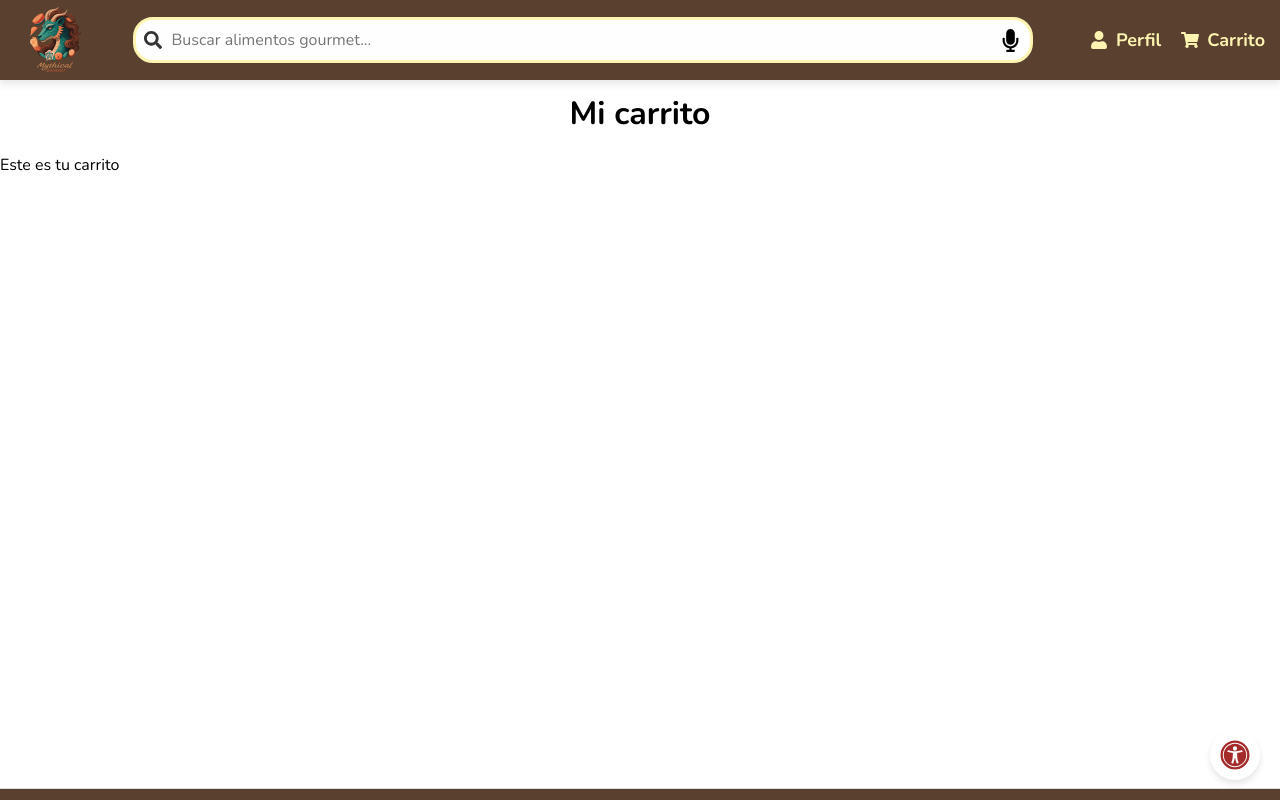
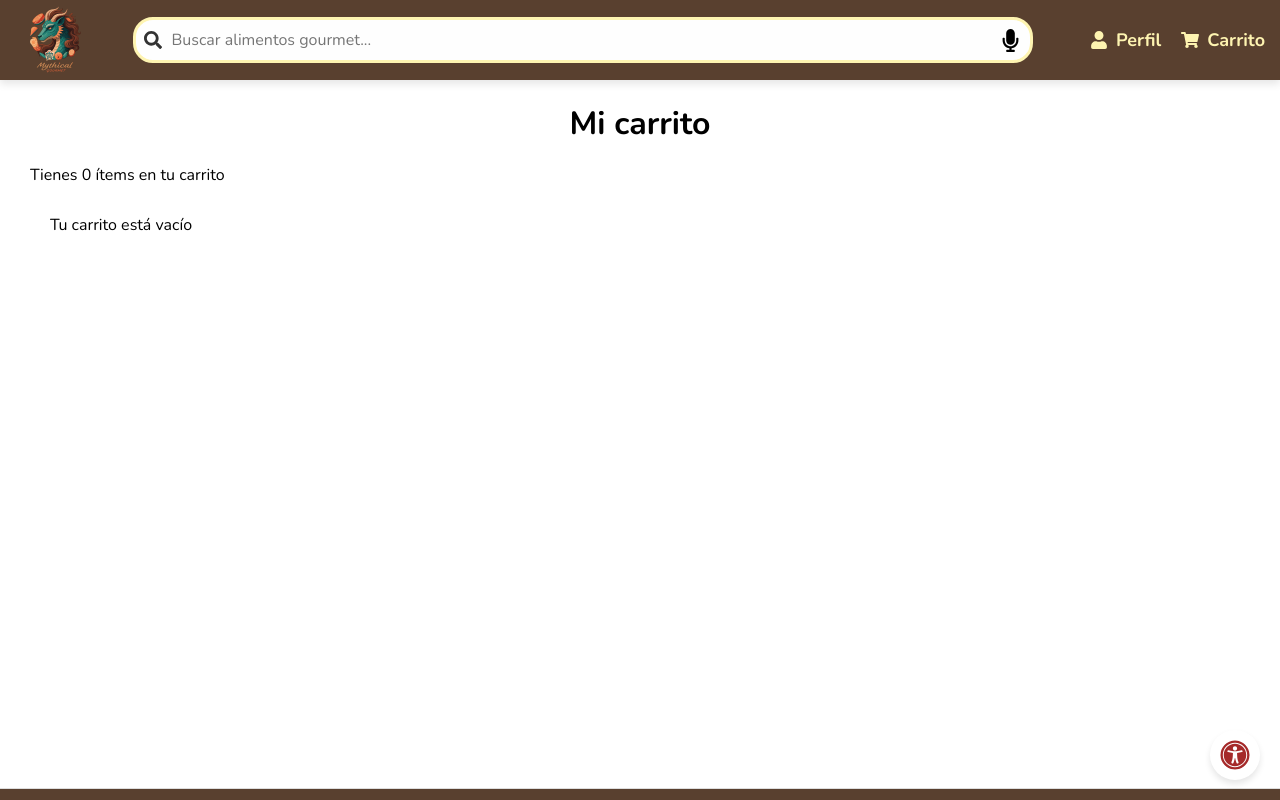
Before and after one commit to walterEon/mythical-creatures2, a React (Create React App) app: page /carrito in a window 1280 px wide. Built offline with nearby package versions, Linux system fonts and the light colour scheme.

Commit message:
ver carrito

```diff
--- a/src/App.js
+++ b/src/App.js
@@ -7,6 +7,7 @@ import Navbar from './components/Navbar/Navbar.js';
 import Categoria from './pages/Categoria/Categoria.js';
 import AccessibilityButton from './components/AccessibilityButton/AccessibilityButton.js';
 import ProductoInfo from './pages/ProductoInfo/ProductoInfo.js';
+import Compra from './pages/Compra/Compra.js';
 import Footer from './components/Footer/Footer.js';
 import './App.css';
 
@@ -24,6 +25,7 @@ function App() {
             <Route path='/perfil' element={<Perfil />} />
             <Route path='/registro' element={<Registro />} />
             <Route path='/carrito' element={<Carrito />} />
+            <Route path='/compra' element={<Compra />} />
           </Routes>
         </div>
         <Footer />
--- a/src/components/Navbar/Navbar.js
+++ b/src/components/Navbar/Navbar.js
@@ -328,7 +328,7 @@ function Navbar() {
           type="text"
           placeholder="Buscar alimentos gourmet..."
           value={searchTerm}
-          onChange={(e) => setSearchTerm(e.target.value)}
+          onChange={handleSearchChange}
         />
         <FaMicrophone
           className="mic-icon"
--- a/src/pages/Carrito/Carrito.css
+++ b/src/pages/Carrito/Carrito.css
@@ -1,4 +1,29 @@
 .carrito-page h1{
   text-align: center;
   margin-top: 15px;
+
 }
+
+.cabecera-carrito{
+  padding: 10px;
+}
+
+.cabecera-carrito p{
+  padding-left: 20px;
+}
+
+.cuerpo-carrito{
+  display: flex;
+  justify-content: center;
+  margin-left: 50px;
+  margin-right: 50px;
+}
+
+.productos-carrito{
+  width: 60%;
+}
+
+.datos-compra{
+  width: 40%;
+  margin-left: 50px;
+}
--- a/src/pages/Carrito/Carrito.js
+++ b/src/pages/Carrito/Carrito.js
@@ -1,11 +1,112 @@
 import './Carrito.css';
+import { useEffect, useState, useRef } from 'react';
+import SoundPlayer from '../../components/SoundPlayer/SoundPlayer';
+import {FaTrash} from 'react-icons/fa';
+import { useNavigate } from 'react-router-dom';
 
 function Carrito() {
 
+    const [cartItems, setCartItems] = useState([]);
+
+    const [showDeletePopup, setShowDeletePopup] = useState(false); // Popup para eliminar producto
+
+    const [itemToDelete, setItemToDelete] = useState(null); // Producto seleccionado para eliminar
+
+    const soundPlayerRef = useRef(null);
+
+    const navigate = useNavigate();
+
+  const playSound = (soundName) => {
+    if (soundPlayerRef.current) {
+      soundPlayerRef.current.playSound(soundName);
+    }
+  };
+
+    // Abrir el popup para eliminar un producto
+  const openDeletePopup = (item) => {
+    setItemToDelete(item);
+    setShowDeletePopup(true);
+  };
+
+  const goComprar = () => {
+    navigate('/compra');
+  }
+
+    // Confirmar eliminación del producto
+  const confirmDeleteItem = () => {
+    playSound('deleteSound');
+    setCartItems((prevItems) => prevItems.filter((item) => item.id !== itemToDelete.id));
+    localStorage.setItem('cart', JSON.stringify(cartItems.filter((item) => item.id !== itemToDelete.id))); // Actualizar localStorage
+    setShowDeletePopup(false);
+
+    setItemToDelete(null);
+  };
+
+  const cancelDeleteItem = () => {
+    setShowDeletePopup(false);
+    setItemToDelete(null);
+  };
+
+    useEffect(() => {
+        const storedCart = JSON.parse(localStorage.getItem('cart')) || [];
+        setCartItems(storedCart);
+      }, []);
+
     return(
         <div className='carrito-page'>
+            <div className='cabecera-carrito'>
             <h1>Mi carrito</h1>
-            <p>Este es tu carrito</p>
+            <p>Tienes {cartItems.length} ítems en tu carrito</p>
+            </div>
+
+            <div className='cuerpo-carrito'>
+                <div className='productos-carrito'>
+                {cartItems.length === 0 ? (
+                <p>Tu carrito está vacío</p>
+              ) : (
+                cartItems.map((item) => (
+                  <div key={item.id} className="cart-item">
+                    <img src={item.image} alt={item.name} />
+                    <div>
+                      <p>{item.name}</p>
+                      <div className="item-quantity">
+                        <button>-</button>
+                        <span>{item.quantity}</span>
+                        <button>+</button>
+                      </div>
+                      <p>S/ {item.price * item.quantity}</p>
+                    </div>
+                    <FaTrash className="delete-icon" onClick={() => openDeletePopup(item)} />
+                  </div>
+                ))
+              )}
+                </div>
+
+                <div className='datos-compra'>
+                {cartItems.length > 0 && (
+                <div className="cart-summary">
+                    <p>Subtotal: S/ {cartItems.reduce((total, item) => total + item.price * item.quantity, 0)}</p>
+                    <p>Costo de entrega: GRATIS</p>
+                    <h4>Total: S/ {cartItems.reduce((total, item) => total + item.price * item.quantity, 0)}</h4>
+                    <button className="view-cart-btn" onClick={goComprar}>COMPRAR AHORA</button>
+                </div>
+                )}
+                </div>
+            </div>
+
+
+            {/* Popup de confirmación para eliminar producto */}
+            {showDeletePopup && (
+                <div className="logout-popup">
+                <div className="popup-content-p">
+                    <p>¿Estás seguro de que quieres eliminar este producto del carrito?</p>
+                    <button onClick={confirmDeleteItem}>Sí</button>
+                    <button onClick={cancelDeleteItem}>No</button>
+                </div>
+                </div>
+            )}
+
+            <SoundPlayer ref={soundPlayerRef} />
         </div>
     )
 }
--- /dev/null
+++ b/src/pages/Compra/Compra.js
@@ -0,0 +1,15 @@
+import './Compra.css';
+
+function Compra() {
+
+    return(
+        <div className='compra-page'>
+
+            <h1>REALIZAR COMPRA</h1>
+
+
+        </div>
+    )
+}
+
+export default Compra;
```
Also changed, not shown: src/pages/Compra/Compra.css (added).
